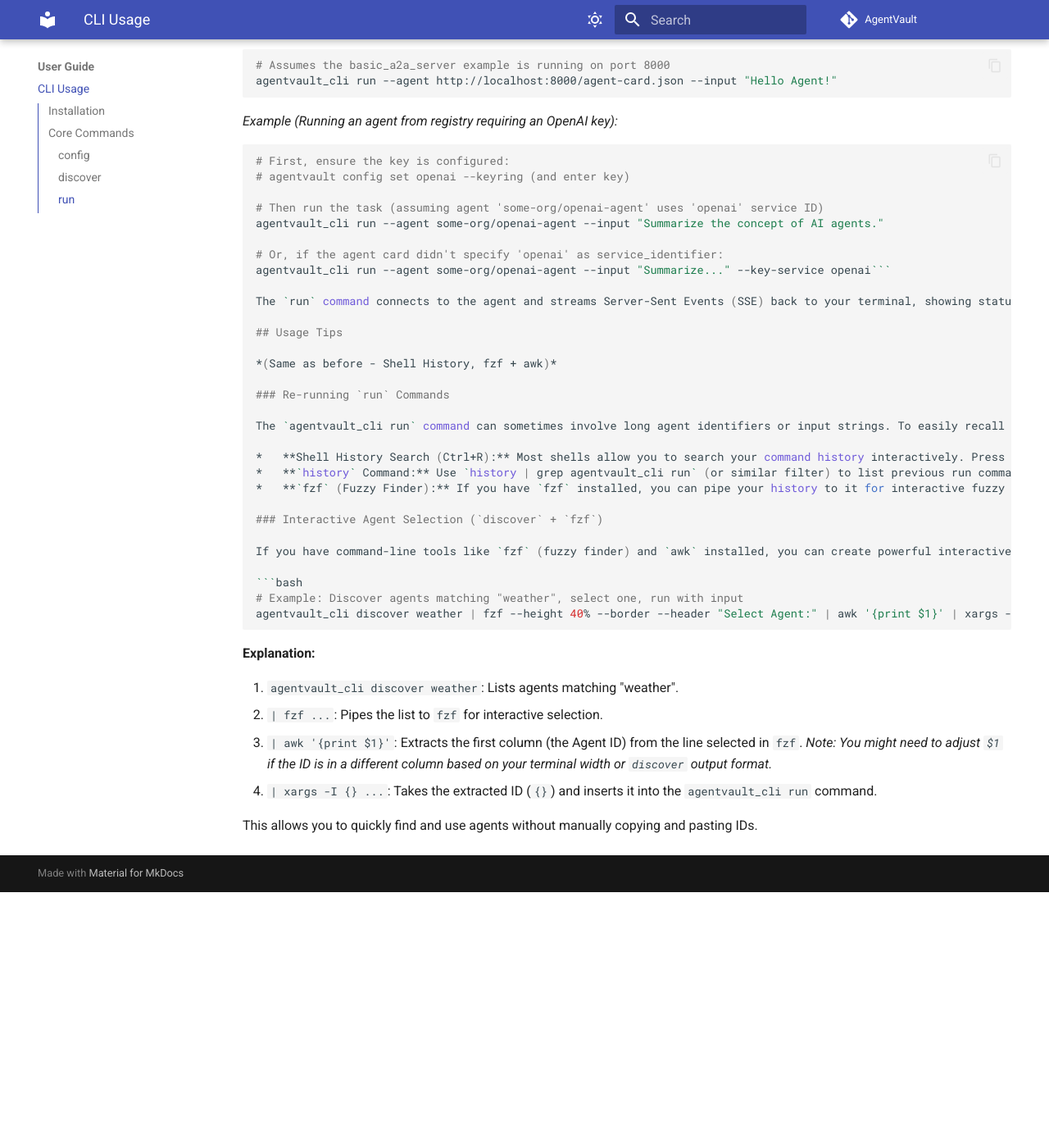
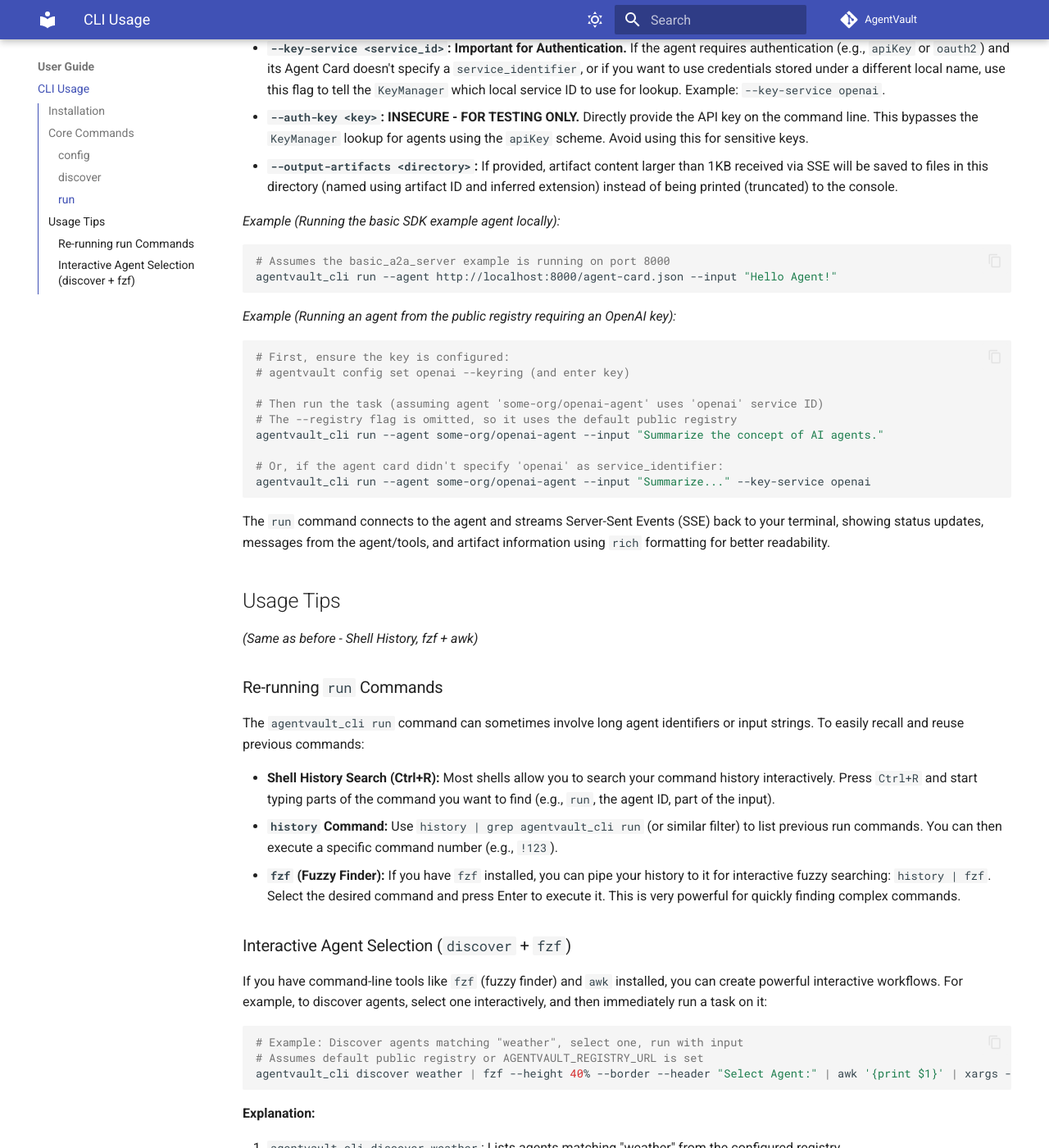
Before and after one commit to ruFFaa/AgentVault, an MkDocs documentation site: the page built from docs/user_guide/cli.md, in a window 1280 px wide and 1400 px high, scrolled down 3911 px. Shown: the whole window at 82% size. Built offline with MkDocs 1.6.1 and Material for MkDocs 9.7.7, drawn with Linux system fonts in a browser that asks for light colours; comment, search, counter and statistics services are not loaded; before the commit the page ends 4999 px from its top, so only the background shows below that; some of the changed text lies outside the part shown.

Commit message:
Docs: Add info about public registry instance and cold start

````diff
--- a/docs/installation.md
+++ b/docs/installation.md
@@ -44,6 +44,16 @@
 ```bash
 agentvault_cli --version
 ```
+
+**Connecting to the Public Registry:**
+
+You can use the installed CLI or library with the publicly hosted registry:
+
+*   **URL:** `https://agentvault-registry-api.onrender.com`
+*   **Usage:**
+    *   Set the environment variable: `export AGENTVAULT_REGISTRY_URL=https://agentvault-registry-api.onrender.com` (Linux/macOS) or `set AGENTVAULT_REGISTRY_URL=https://agentvault-registry-api.onrender.com` (Windows Cmd) or `$env:AGENTVAULT_REGISTRY_URL='https://agentvault-registry-api.onrender.com'` (PowerShell).
+    *   Or use the `--registry` flag with CLI commands: `agentvault_cli discover --registry https://agentvault-registry-api.onrender.com`
+*   **Note (Cold Start):** This instance runs on Render's free tier. If it hasn't received traffic recently, it might take **up to 60 seconds** to respond to the first request while it "wakes up". Subsequent requests will be faster. You can send a simple request like `curl https://agentvault-registry-api.onrender.com/health` to wake it up before running commands if needed.
 
 ## 2. Setting up for Development (Contributing or Running from Source)
 
--- a/docs/user_guide/cli.md
+++ b/docs/user_guide/cli.md
@@ -93,10 +93,14 @@
 
 ```bash
 agentvault_cli discover --help
-agentvault_cli discover [SEARCH_QUERY] [OPTIONS]```
+agentvault_cli discover [SEARCH_QUERY] [OPTIONS]
+```
 
 *   **`[SEARCH_QUERY]` (Optional):** Text to search for (case-insensitive) in agent names or descriptions.
-*   **`--registry <url>`:** Specify the URL of the AgentVault Registry. Defaults to `http://localhost:8000` or the value of the `AGENTVAULT_REGISTRY_URL` environment variable if set.
+*   **`--registry <url>`:** Specify the URL of the AgentVault Registry API.
+    *   Defaults to the value of the `AGENTVAULT_REGISTRY_URL` environment variable if set.
+    *   If the environment variable is not set, it defaults to the public registry: `https://agentvault-registry-api.onrender.com`.
+    *   *(Note: The public registry runs on a free tier and may take up to 60 seconds to wake up on the first request.)*
 *   **`--limit <n>`:** Maximum results per page (default: 25, max: 250).
 *   **`--offset <n>`:** Number of results to skip (for pagination, default: 0).
 *   **`--tags <tag>` (Repeatable):** Filter by tags. Only agents possessing *all* specified tags will be returned (e.g., `--tags weather --tags forecast`).
@@ -105,13 +109,13 @@
 
 *Example:*
 ```bash
-# List first 10 agents containing "weather"
+# List first 10 agents containing "weather" from the public registry
 agentvault_cli discover weather --limit 10
 
-# List agents tagged with both "summarization" and "nlp"
-agentvault_cli discover --tags summarization --tags nlp
+# List agents tagged with "nlp" from a local registry
+agentvault_cli discover --tags nlp --registry http://localhost:8000
 
-# Find agents declaring TEE support
+# Find agents declaring TEE support on the public registry
 agentvault_cli discover --has-tee true
 ```
 
@@ -135,27 +139,29 @@
 *   **`--input <input_data>` / `-i <input_data>` (Required):** The input text for the agent's task.
     *   To read input from a file, prefix the path with `@`. Example: `--input @./prompts/my_request.txt`.
 *   **`--context-file <path>`:** Path to a local JSON file containing MCP context data to send with the initial message.
-*   **`--registry <url>`:** Registry URL (only used if `<agent_ref>` is an Agent ID). Defaults to `http://localhost:8000` or `AGENTVAULT_REGISTRY_URL` env var.
+*   **`--registry <url>`:** Registry URL (only used if `<agent_ref>` is an Agent ID). Defaults to `AGENTVAULT_REGISTRY_URL` env var or the public registry `https://agentvault-registry-api.onrender.com`. *(Note the cold start delay for the public instance).*
 *   **`--key-service <service_id>`:** **Important for Authentication.** If the agent requires authentication (e.g., `apiKey` or `oauth2`) and its Agent Card doesn't specify a `service_identifier`, or if you want to use credentials stored under a different local name, use this flag to tell the `KeyManager` which local service ID to use for lookup. Example: `--key-service openai`.
 *   **`--auth-key <key>`:** **INSECURE - FOR TESTING ONLY.** Directly provide the API key on the command line. This bypasses the `KeyManager` lookup for agents using the `apiKey` scheme. Avoid using this for sensitive keys.
 *   **`--output-artifacts <directory>`:** If provided, artifact content larger than 1KB received via SSE will be saved to files in this directory (named using artifact ID and inferred extension) instead of being printed (truncated) to the console.
 
-*Example (Running the basic SDK example agent):*
+*Example (Running the basic SDK example agent locally):*
 ```bash
 # Assumes the basic_a2a_server example is running on port 8000
 agentvault_cli run --agent http://localhost:8000/agent-card.json --input "Hello Agent!"
 ```
 
-*Example (Running an agent from registry requiring an OpenAI key):*
+*Example (Running an agent from the public registry requiring an OpenAI key):*
 ```bash
 # First, ensure the key is configured:
 # agentvault config set openai --keyring (and enter key)
 
 # Then run the task (assuming agent 'some-org/openai-agent' uses 'openai' service ID)
+# The --registry flag is omitted, so it uses the default public registry
 agentvault_cli run --agent some-org/openai-agent --input "Summarize the concept of AI agents."
 
 # Or, if the agent card didn't specify 'openai' as service_identifier:
-agentvault_cli run --agent some-org/openai-agent --input "Summarize..." --key-service openai```
+agentvault_cli run --agent some-org/openai-agent --input "Summarize..." --key-service openai
+```
 
 The `run` command connects to the agent and streams Server-Sent Events (SSE) back to your terminal, showing status updates, messages from the agent/tools, and artifact information using `rich` formatting for better readability.
 
@@ -177,12 +183,13 @@
 
 ```bash
 # Example: Discover agents matching "weather", select one, run with input
+# Assumes default public registry or AGENTVAULT_REGISTRY_URL is set
 agentvault_cli discover weather | fzf --height 40% --border --header "Select Agent:" | awk '{print $1}' | xargs -I {} agentvault_cli run --agent {} --input "What is the forecast for London?"
 ```
 
 **Explanation:**
 
-1.  `agentvault_cli discover weather`: Lists agents matching "weather".
+1.  `agentvault_cli discover weather`: Lists agents matching "weather" from the configured registry.
 2.  `| fzf ...`: Pipes the list to `fzf` for interactive selection.
 3.  `| awk '{print $1}'`: Extracts the first column (the Agent ID) from the line selected in `fzf`. *Note: You might need to adjust `$1` if the ID is in a different column based on your terminal width or `discover` output format.*
 4.  `| xargs -I {} ...`: Takes the extracted ID (`{}`) and inserts it into the `agentvault_cli run` command.
````
Also changed, not shown: docs/developer_guide/registry.md (+11 -7 lines), docs/index.md (+10 -1 lines).
